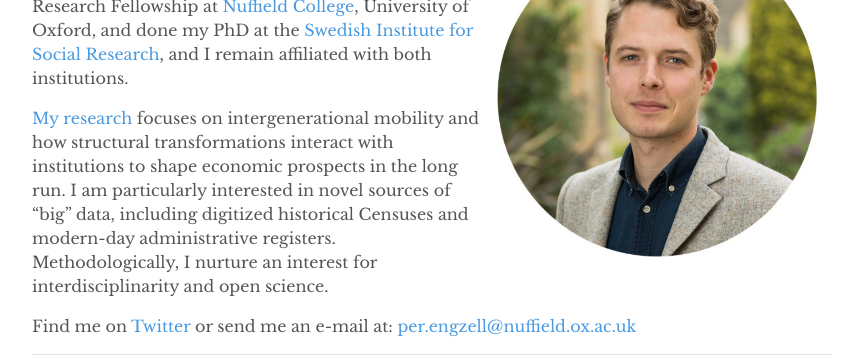
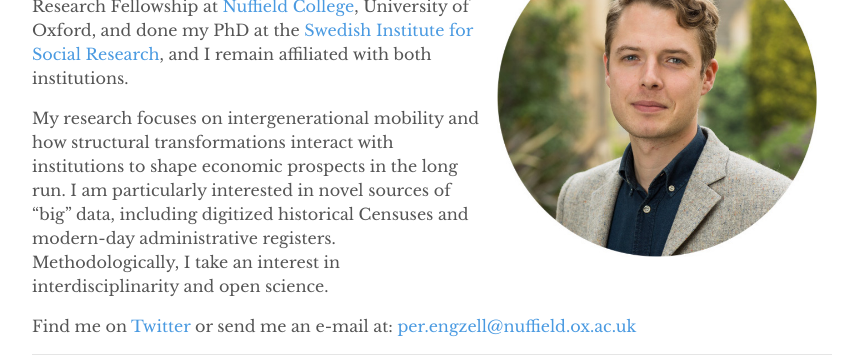
Before and after one commit to pengzell/pengzell.github.io, a Jekyll site: the page built from index.md, in a window 1280 px wide. Shown: the part 299-657 px from the top of the page, without its empty margins (208-1071 px from the left). Built offline with Jekyll 4.4.1, drawn with Linux system fonts in a browser that asks for light colours.

Commit message:
Update index.md

```diff
--- a/index.md
+++ b/index.md
@@ -8,6 +8,6 @@ author: "Per Engzell"
 
 Hi! I am a sociologist and Postdoctoral Researcher at the [Leverhulme Centre for Demographic Science](http://www.demographicscience.ox.ac.uk), University of Oxford. Previously I have held the Prize Research Fellowship at [Nuffield College](https://www.nuffield.ox.ac.uk), University of Oxford, and done my PhD at the [Swedish Institute for Social Research](https://www.sofi.su.se/english/), and I remain affiliated with both institutions.
 
-[My research](https://pengzell.github.io/inprogress/) focuses on intergenerational mobility and how structural transformations interact with institutions to shape economic prospects in the long run. I am particularly interested in novel sources of "big" data, including digitized historical Censuses and modern-day administrative registers. Methodologically, I nurture an interest for interdisciplinarity and open science.
+My research focuses on intergenerational mobility and how structural transformations interact with institutions to shape economic prospects in the long run. I am particularly interested in novel sources of "big" data, including digitized historical Censuses and modern-day administrative registers. Methodologically, I take an interest in interdisciplinarity and open science.
 
 Find me on [Twitter](https://twitter.com/pengzell) or send me an e-mail at: [per.engzell@nuffield.ox.ac.uk](mailto:per.engzell@nuffield.ox.ac.uk)
```
